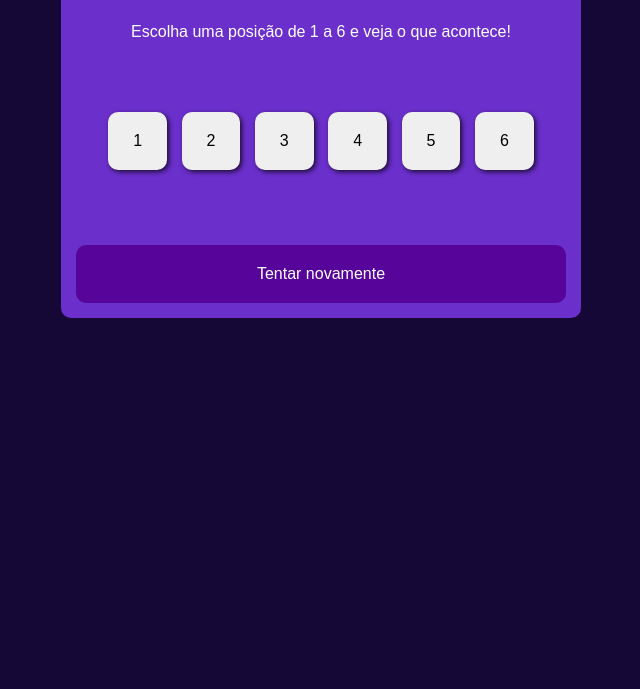
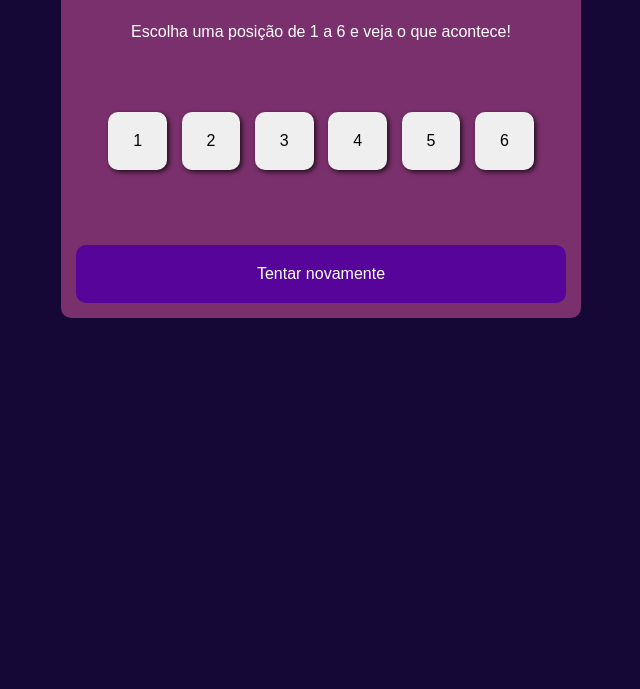
Before and after one commit to Lucasagdev/roleta-russa, a plain HTML site: page index.html in a window 1280 px wide. Shown: the part 111-800 px from the top of the page, without its empty margins (319-959 px from the left). Drawn offline with Linux system fonts and the light colour scheme.

Commit message:
Atualizando a cor do main

```diff
--- a/style.css
+++ b/style.css
@@ -8,7 +8,7 @@ body {
 }
 
 .main {
-    background-color: rgb(107, 47, 204);
+    background-color: #7A306C;
     color: white;
     display: flex;
     flex-direction: column;
```
